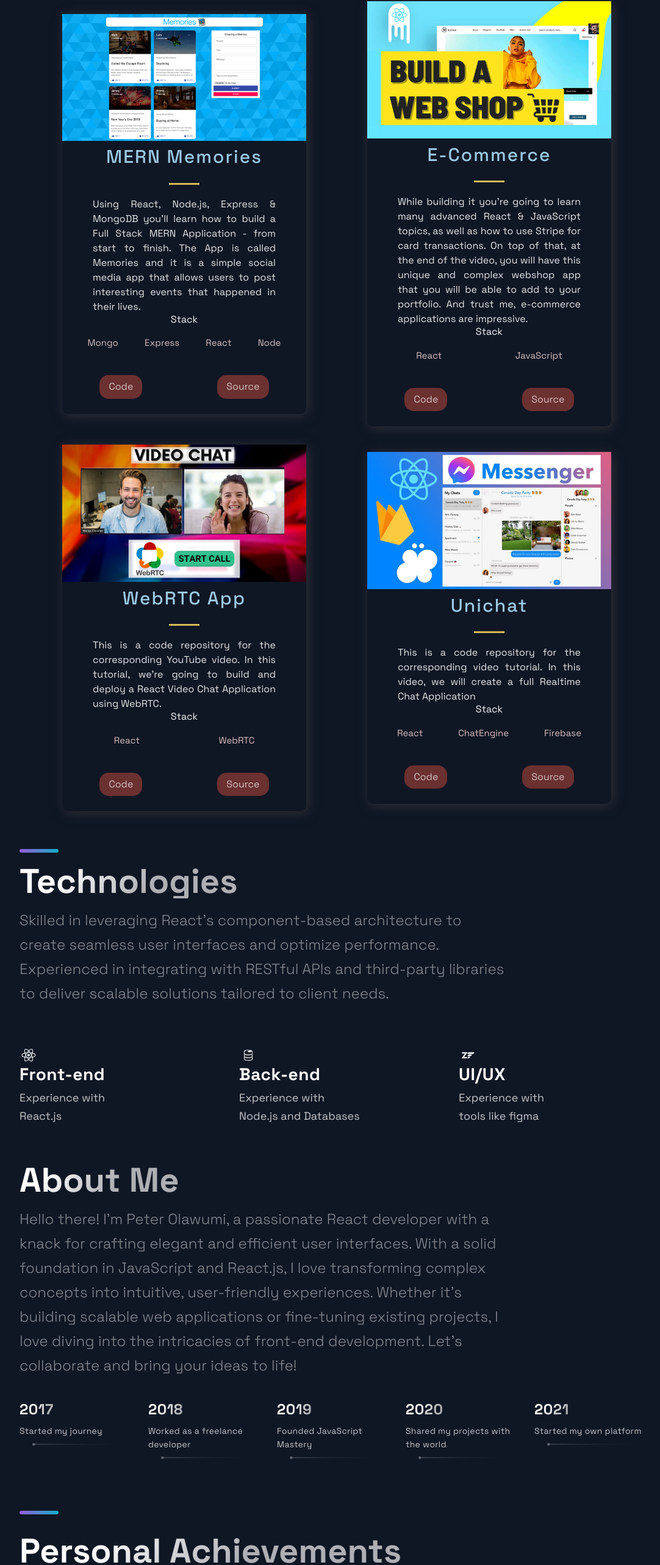
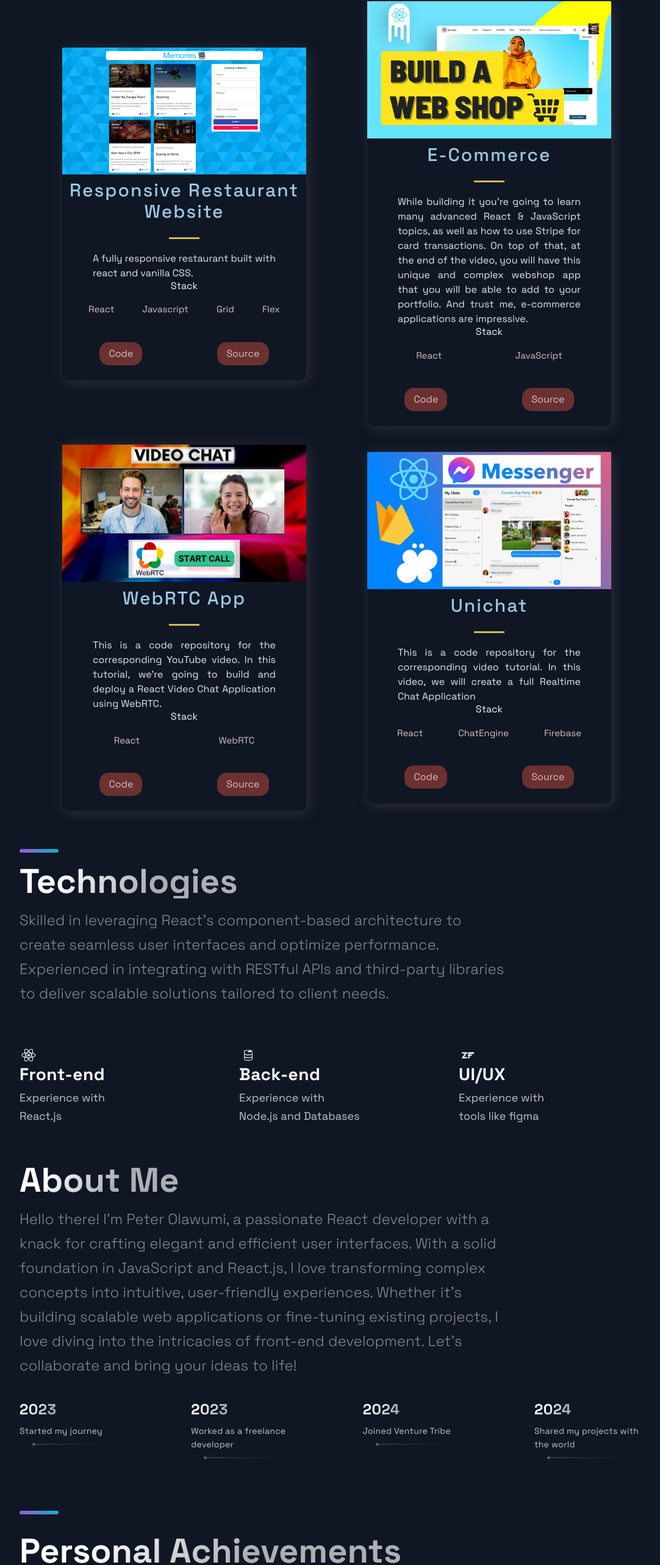
Before and after one commit to RocDev001/portfolio-website, a Next.js app: page / in a window 1280 px wide. Shown: the part 1074-3640 px from the top of the page at 61% size, without its empty margins (88-1170 px from the left). Built offline with nearby package versions, Linux system fonts and the light colour scheme.

Commit message:
Update constants.js
commit

```diff
--- a/src/constants/constants.js
+++ b/src/constants/constants.js
@@ -1,11 +1,11 @@
 export const projects = [
   {
-    title: 'MERN Memories',
-    description: "Using React, Node.js, Express & MongoDB you'll learn how to build a Full Stack MERN Application - from start to finish. The App is called Memories and it is a simple social media app that allows users to post interesting events that happened in their lives.",
+    title: 'Responsive Restaurant Website',
+    description: "A fully responsive restaurant built with react and vanilla CSS.",
       image: '/images/1.png',
-      tags: ['Mongo', 'Express', 'React', 'Node'],
-    source: 'https://google.com',
-    visit: 'https://google.com',
+      tags: ['React', 'Javascript', 'Grid', 'Flex'],
+    source: 'https://vercel.com/peter-olawumis-projects/gericht_restaurant/8V1WMXppZ5EzGkDVfE8LWiobChQ9/source',
+    visit: 'https://gerichtrestaurant-jyou5ulvd-peter-olawumis-projects.vercel.app/',
     id: 0,
   },
   {
@@ -38,9 +38,8 @@ export const projects = [
 ];
 
 export const TimeLineData = [
-  { year: 2017, text: 'Started my journey', },
-  { year: 2018, text: 'Worked as a freelance developer', },
-  { year: 2019, text: 'Founded JavaScript Mastery', },
-  { year: 2020, text: 'Shared my projects with the world', },
-  { year: 2021, text: 'Started my own platform', },
+  { year: 2023, text: 'Started my journey', },
+  { year: 2023, text: 'Worked as a freelance developer', },
+  { year: 2024, text: 'Joined Venture Tribe', },
+  { year: 2024, text: 'Shared my projects with the world', },
 ];
```
